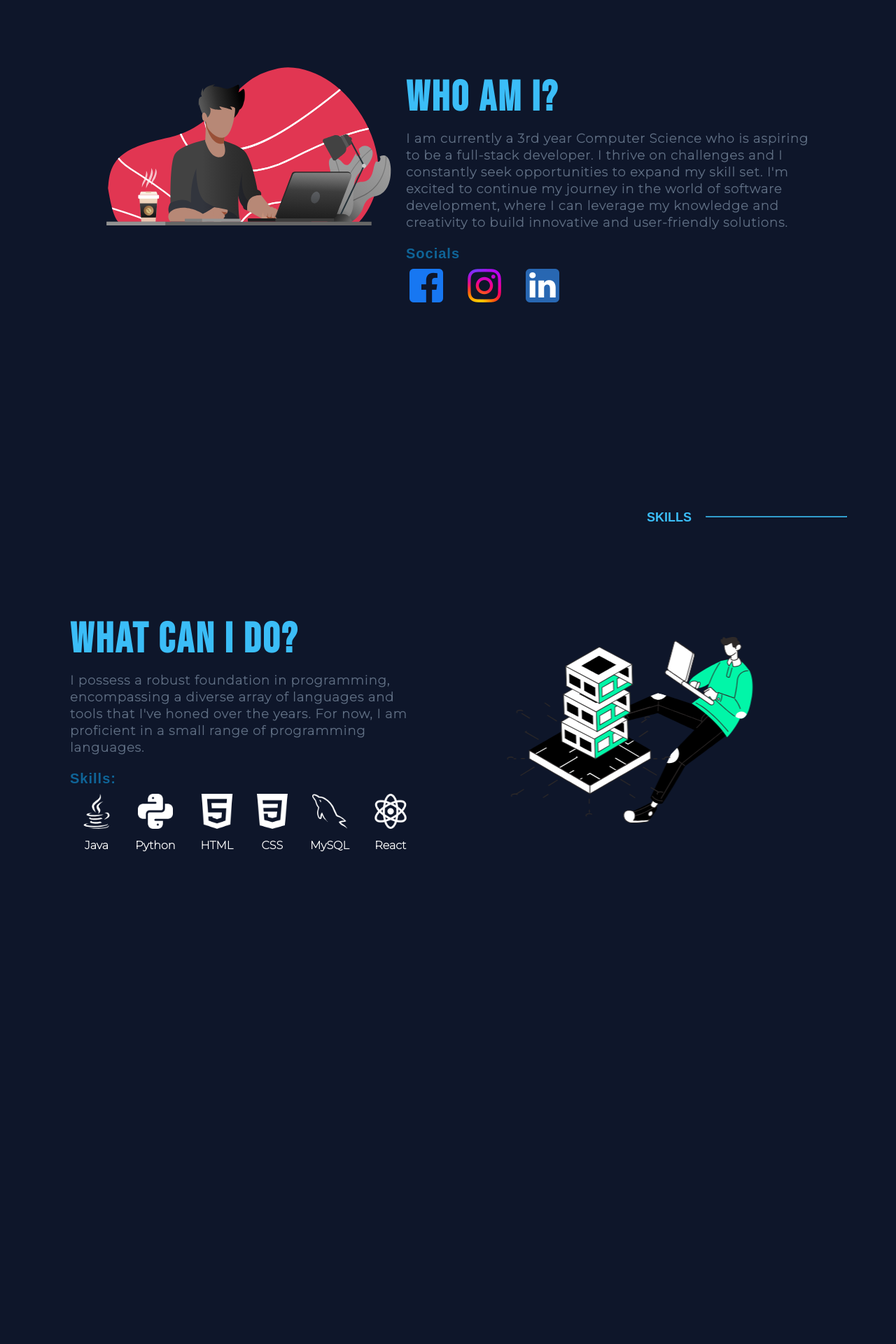
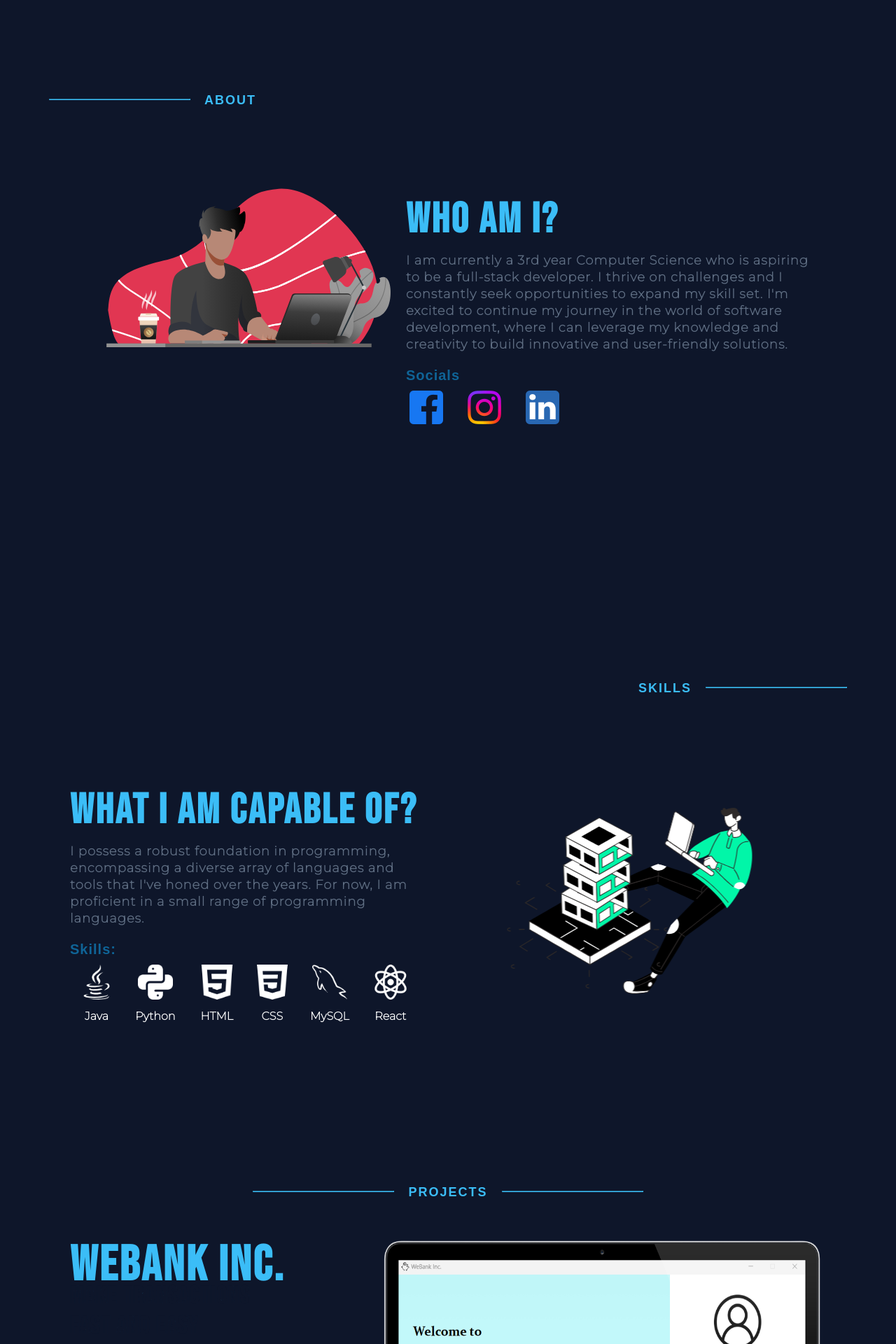
Before and after one commit to Macmac331/macWebsite, a JavaScript app: page / in a window 1280 px wide. Shown: the part 840-2760 px from the top of the page at 70% size. Before the commit the page ends 2296 px from the top, so only its background shows below. Built offline with nearby package versions, Linux system fonts and the light colour scheme; the HTML template or start-up script is replaced by a standard one.

Commit message:
added projects

```diff
--- a/src/App.js
+++ b/src/App.js
@@ -2,6 +2,7 @@ import Navbar from './Content/Navbar.js';
 import Home from './Content/Home.js';
 import About from './Content/About.js';
 import Skills from './Content/Skills.js';
+import Project from './Content/Projects.js';
 function App() {
   return (
     <div className="App">
@@ -9,6 +10,7 @@ function App() {
       <Home/>
       <About/>
       <Skills/>
+      <Project/>
     </div>
   );
 }
--- a/src/Content/About.css
+++ b/src/Content/About.css
@@ -4,13 +4,12 @@
     display: flex;
     height: 90vh;
     max-width: 100%;
-    padding-top: 50px;
+    padding-top: 15vh;
 }
 .about-header{
     margin-left: 50px;
     display: flex;
     align-items: center;
-    margin-top: -10px;
 }
 hr{
     border-color:#3bbdf7;
@@ -23,6 +22,7 @@ hr{
     font-weight: 800;
     font-size: 18px;
     text-transform: uppercase;
+    letter-spacing: 2px;
 }
 .about-content{
     display: flex;
--- a/src/Content/Home.css
+++ b/src/Content/Home.css
@@ -15,11 +15,14 @@
     display: flex;
     justify-content: center;
     align-items: center;
-    height: 82vh;
+    height: 95vh;
+    padding-top: 10vh;
 }
 .home-detail{
     line-height: 1.5rem;
     letter-spacing: .5px;
+    align-items: center;
+    margin-top: -20px;
 }
 .home-detail h1{
     letter-spacing: 1px;
--- a/src/Content/Navbar.css
+++ b/src/Content/Navbar.css
@@ -1,7 +1,7 @@
 @import url('https://fonts.googleapis.com/css2?family=Oswald:wght@200;400&display=swap');
 /* font-family: 'Oswald', sans-serif; */
 nav{
-    position: relative;
+    position: fixed;
     display: flex;
     width: 100%;
     height: 10vh;
@@ -9,12 +9,13 @@ nav{
     box-shadow: 0 2px 4px 0 rgba(0,0,0,.2);
     align-items:  center;
     justify-content: center;
+    z-index: 100;
 }
 nav ul{
     display:flex;
 }
 nav ul li{
-    padding: 10px 80px 10px 30px;
+    padding: 10px 50px 10px 30px;
     list-style-type: none;
 }
 nav ul li a{
--- a/src/Content/Navbar.js
+++ b/src/Content/Navbar.js
@@ -8,7 +8,7 @@ function NavBar(){
                 <li><Link to="home" smooth={true} duration={500}>Home</Link></li>
                 <li><Link to="about" smooth={true} duration={500}>About</Link></li>
                 <li><Link to="skills" smooth={true} duration={500}>Skills</Link></li>
-                <li><Link to="home" smooth={true} duration={500}>Experience</Link></li>
+                <li><Link to="projects" smooth={true} duration={500}>Experience</Link></li>
                 <li><Link to="home" smooth={true} duration={500}>Contacts</Link></li>
             </ul>
         </nav>
--- /dev/null
+++ b/src/Content/Projects.css
@@ -0,0 +1,65 @@
+
+.projects-wrapper{
+    width: 100%;
+    height: 85vh;
+}
+.projects-header{
+    display: flex;
+    align-items: center;
+    justify-content: center;
+}
+hr{
+    border-color:#3bbdf7;
+    width: 200px;
+    margin-left: 20px;
+}
+.projects-header h1{
+    font-family: 'Noto Sans Old Permic', sans-serif;
+    color: #3bbdf7;
+    font-weight: 800;
+    font-size: 18px;
+    text-transform: uppercase;
+    letter-spacing: 2px;
+}
+.project{
+    display: flex;
+    margin-top: 8%;
+    padding-left: 50px;
+    padding-right: 200px;
+}
+.project-desc{
+    margin-top: -100px;
+    padding: 50px;
+}
+.project-desc h1{
+    letter-spacing: 3px;
+    font-family: 'Bebas Neue', sans-serif;
+    font-size: 70px;
+    color: #3bbdf7;
+}
+.project-desc h3{
+    margin-top: -20px;
+    font-family: 'Bebas Neue', sans-serif;
+    letter-spacing: 2px;
+    font-size: 35px;
+    -webkit-text-fill-color: #0e162a;
+    -webkit-text-stroke-width: 0.01px;
+    -webkit-text-stroke-color:#3bbdf7;
+}
+.project-desc p{
+    font-size: 18px;
+    padding-top: 20px;
+    font-family: 'Montserrat', sans-serif;
+    font-weight: 600;
+    color: #5f6e83;
+    letter-spacing: 2px;
+}
+
+.project-image{
+    margin-right: -180px;
+}
+.project-image img{
+    margin-top: -60px;
+    width: 800px;
+    height: 500px;
+}
--- /dev/null
+++ b/src/Content/Projects.js
@@ -0,0 +1,30 @@
+import './Projects.css';
+import project01 from './image/project01.png';
+
+function Projects(){
+    return(
+        <div className='projects'>
+                <div className='projects-wrapper'>
+                    <section>
+                        <div className='projects-header'>
+                            <hr></hr>
+                            <h1>Projects</h1>
+                            <hr></hr>
+                        </div>
+                        <div className='project'>
+                            <div className='project-desc'>
+                                <h1>WeBank Inc.</h1>
+                                <h3>Make transactions fast and easy</h3>
+                                <p>WeBank Inc. is a desktop application that I developed using C# and integrated with a MySQL database. This project, which I completed during my second year, exemplifies my proficiency in both programming languages and database management. By creating WeBank, I sought to gain some knowledge how banking technology works. This endeavor not only allowed me to apply my technical skills but also provided me with a deeper understanding of using databases, software security, and also Object-oriented Programming. </p>
+                            </div>
+                            <div className='project-image'>
+                                <img src={project01}/>
+                            </div>
+                        </div>
+                    </section>
+            </div>
+        </div>
+    );
+}
+
+export default Projects
--- a/src/Content/Skills.css
+++ b/src/Content/Skills.css
@@ -4,13 +4,12 @@
 .skills-wrapper{
     width: 100%;
     height: 90vh;
-    padding-top: 50px;
+    padding-top: 15vh;
 }
 .skills-header{
     margin-right: 50px;
     display: flex;
     align-items: center;
-    margin-top: -10px;
     flex-flow: row-reverse;
 }
 hr{
@@ -24,6 +23,7 @@ hr{
     font-weight: 800;
     font-size: 18px;
     text-transform: uppercase;
+    letter-spacing: 2px;
 }
 .skills-container{
     display: flex;
--- a/src/Content/Skills.js
+++ b/src/Content/Skills.js
@@ -19,7 +19,7 @@ function Skills(){
                 <section>
                     <div className='skills-container'>
                         <div className='skills-content'>
-                            <h1>What can I do?</h1>
+                            <h1>What I am capable of?</h1>
                             <p>
                             I possess a robust foundation in programming, encompassing a diverse array of languages and tools that I've honed over the years. For now, I am proficient in a small range of programming languages.
                             </p>
```
Also changed, not shown: src/Content/image/project01.png (added).
